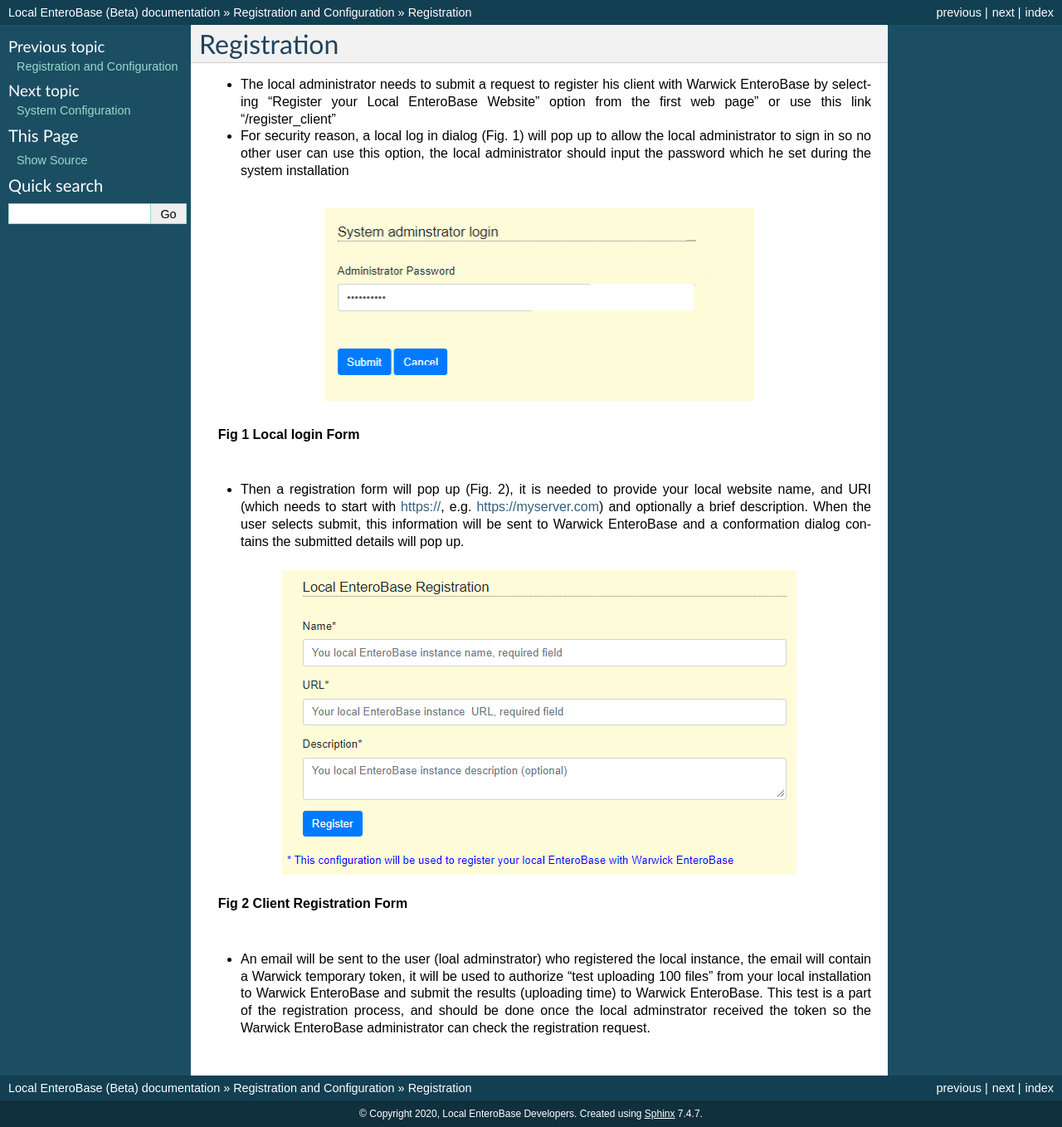
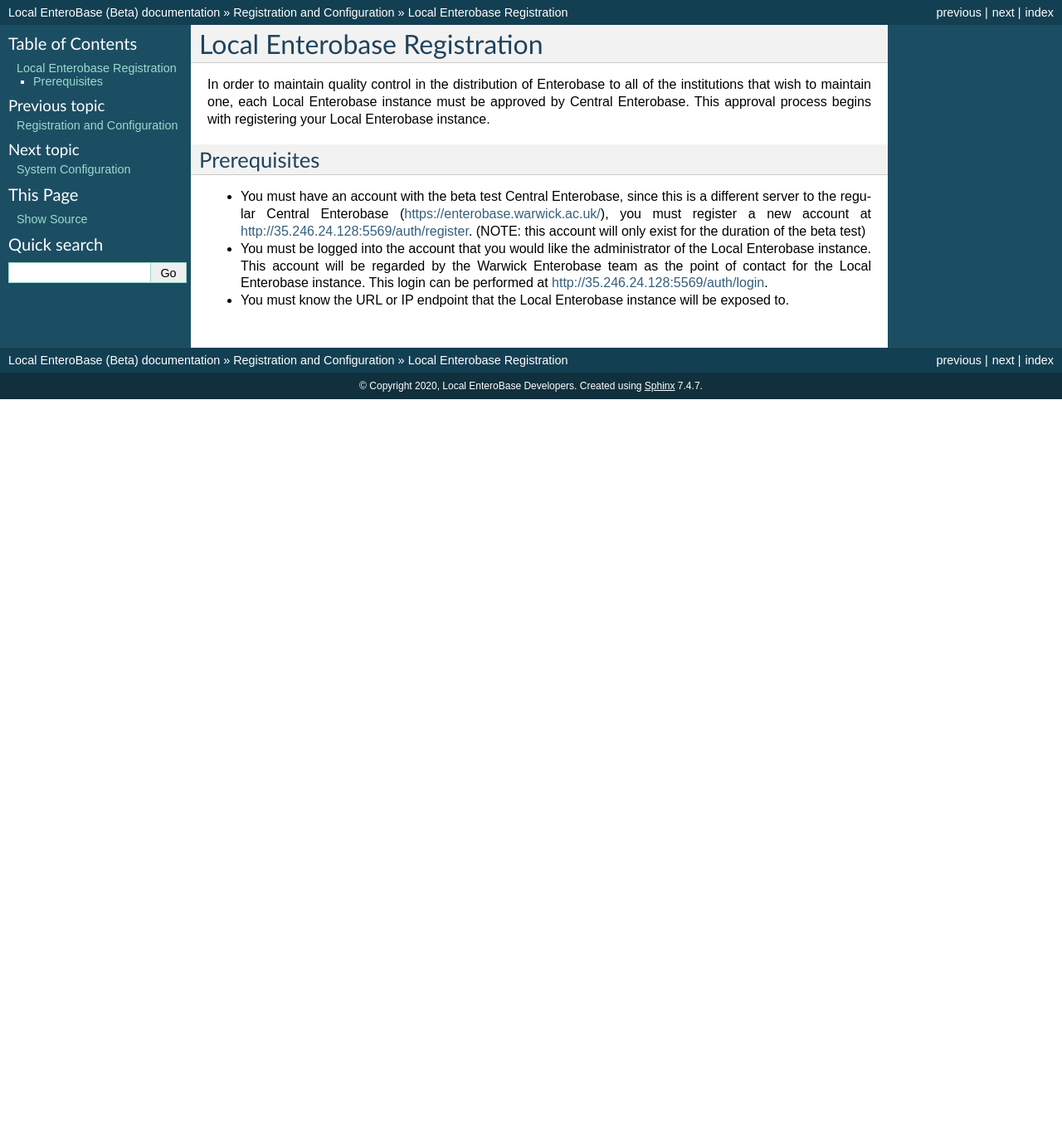
Before and after one commit to khaledk2/leb-beta, a Sphinx documentation site: the page built from docs/configure/register.rst, in a window 1280 px wide. Shown: the whole page at 83% size. Built offline with Sphinx 7.4.7, drawn with Linux system fonts in a browser that asks for light colours; after the commit the page ends 900 px from its top, so only the background shows below that.

Commit message:
Deleted the current contents and started writing

```diff
--- a/docs/configure/register.rst
+++ b/docs/configure/register.rst
@@ -1,20 +1,10 @@
-Registration
+Local Enterobase Registration
 -------------------
 
-* The local administrator needs to submit a request to register his client with Warwick EnteroBase by selecting “Register your Local EnteroBase Website” option from the first web page” or use this link “/register_client”
+In order to maintain quality control in the distribution of Enterobase to all of the institutions that wish to maintain one, each Local Enterobase instance must be approved by Central Enterobase. This approval process begins with registering your Local Enterobase instance.
 
-* For security reason, a local log in dialog (Fig. 1) will pop up to allow the local administrator to sign in so no other user can use this option, the local administrator should input the password which he set during the system installation
-
-.. figure:: ../images/local_log_in.png
-   :alt: local login  Form
-
-   **Fig 1 Local login Form**
-
-* Then a registration form will pop up (Fig. 2), it is needed to provide your local website name, and URI (which needs to start with https://, e.g. https://myserver.com) and optionally a brief description. When the user selects submit, this information will be sent to Warwick EnteroBase and a conformation dialog contains the submitted details will pop up.
-
-.. figure:: ../images/register_client.png
-   :alt: Client Registration Form
-
-   **Fig 2 Client Registration Form**
-
-* An email will be sent to the user (loal adminstrator) who registered the local instance, the email will contain a Warwick temporary token, it will be used to authorize “test uploading 100 files” from your local installation to Warwick EnteroBase and submit the results (uploading time) to Warwick EnteroBase. This test is a part of the registration process, and should be done once the local adminstrator received the token so the Warwick EnteroBase administrator can check the registration request.
+Prerequisites
+==============
+* You must have an account with the beta test Central Enterobase, since this is a different server to the regular Central Enterobase (https://enterobase.warwick.ac.uk/), you must register a new account at http://35.246.24.128:5569/auth/register. (NOTE: this account will only exist for the duration of the beta test)
+* You must be logged into the account that you would like the administrator of the Local Enterobase instance. This account will be regarded by the Warwick Enterobase team as the point of contact for the Local Enterobase instance. This login can be performed at http://35.246.24.128:5569/auth/login.
+* You must know the URL or IP endpoint that the Local Enterobase instance will be exposed to.
```
